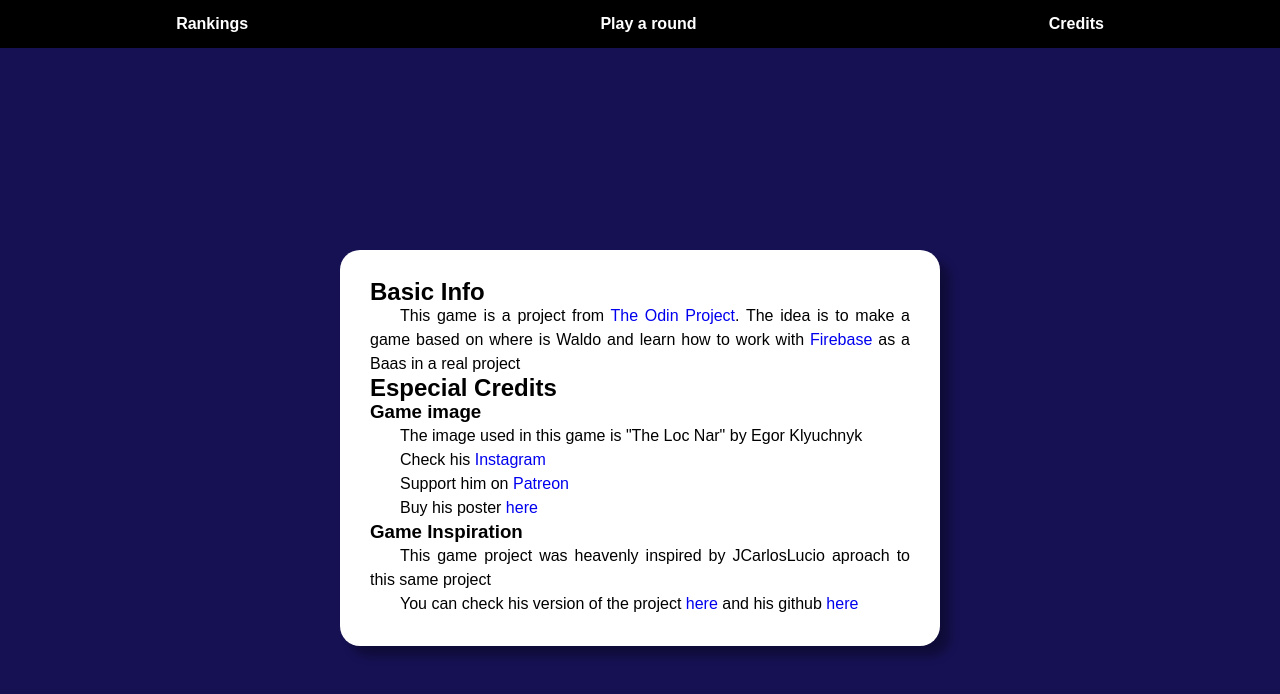
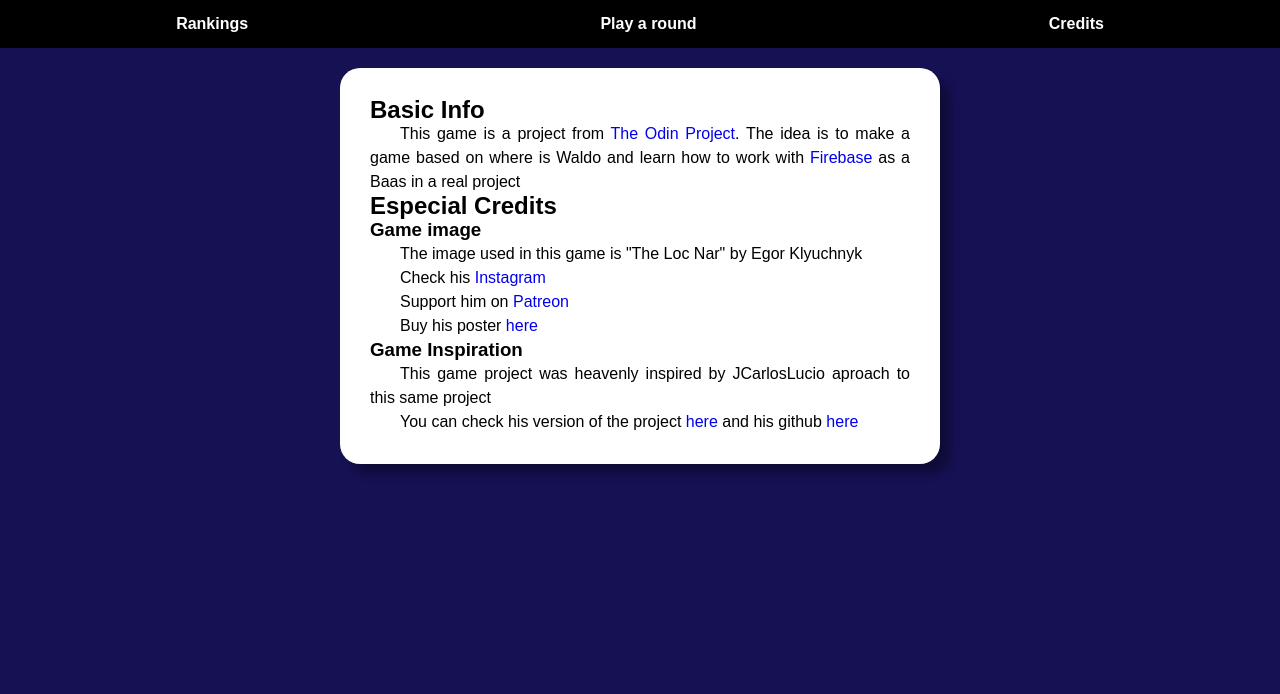
Before and after one commit to Igor-CA/where-is-waldo, a React (Create React App) app: page /credits in a window 1280 px wide. Shown: the top 694 px of the page. Built offline with nearby package versions, Linux system fonts and the light colour scheme; no server answers.

Commit message:
Design changes

```diff
--- a/src/components/CharacterCard.css
+++ b/src/components/CharacterCard.css
@@ -2,11 +2,10 @@
     flex-grow: 1;
     background-color: white;
     display: flex;
-    height: 1px;
+    height: 80px;
 }
 .character-card__info{
     width: 50%;
-    font-weight: bold;
     text-align: center;
     display: flex;
     flex-direction: column;
@@ -17,9 +16,6 @@
     font-size: 1.4em;
     margin: 5px;
 }
-.character-card__info_origin{
-
-}
 .character-card__image-container{
     width: 50%;
 }
--- a/src/components/CharacterCard.jsx
+++ b/src/components/CharacterCard.jsx
@@ -8,7 +8,7 @@ export default function CharacterCard({character}){
                 <img src={image} alt={name} className="character-card__image"/>
             </div>
             <div className="character-card__info">
-                <p className="character-card__info__name">{name}</p>
+                <p className="character-card__info__name"><strong>{name}</strong></p>
                 <p className="character-card__info_origin">{origin}</p>
             </div>
         </div>
--- a/src/components/StartScreen.css
+++ b/src/components/StartScreen.css
@@ -9,7 +9,7 @@
     max-width: 90vh;
     height: 90vh;
     translate: -50% -50%;
-    overflow: hidden;
+    overflow: scroll;
     border-radius: 20px;
     box-shadow: 5px 5px 10px rgba(0, 0, 0, 0.522);
     z-index: 2;
--- a/src/pages/CreditsPage.css
+++ b/src/pages/CreditsPage.css
@@ -1,16 +1,13 @@
 .credits-container{
-    position: relative;
-    top: 50%;
-    left: 50%;
     background-color: white;
     width: 90vw;
     max-width: 600px;
     padding: 30px;
     border-radius: 20px;
     box-shadow: 10px 10px 10px rgba(0, 0, 0, 0.321);
-    translate: -50% -50%;
     line-height: 1.5em;
     text-align: justify;
+    margin: 20px auto;
 }
 .credits-container > p{
     text-indent: 30px;
--- a/src/pages/RankingsPage.css
+++ b/src/pages/RankingsPage.css
@@ -16,3 +16,13 @@
 .rankings-container *{
     border: 1px solid #FA1B01;
 }
+@media only screen and (max-width: 320px){
+    .rankings-container{
+        font-size: 1em;
+    }
+}
+@media only screen and (min-width: 320px) and (max-width: 768px) {
+    .rankings-container{
+        font-size: 1.5em;
+    }
+}
```
